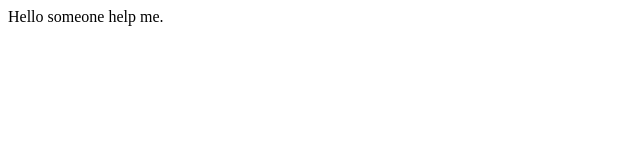
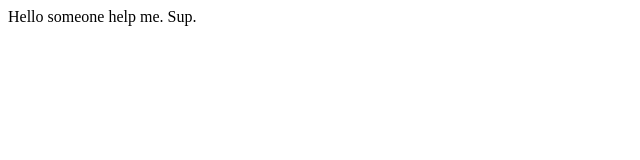
Before and after one commit to CodeTheMuffin/CodeTheMuffin.github.io, a plain HTML site: page index.html in a window 1280 px wide. Shown: the full height of the page, 0-640 px from the left. Drawn offline with Linux system fonts and the light colour scheme.

Commit message:
Update index.html

```diff
--- a/index.html
+++ b/index.html
@@ -3,6 +3,7 @@
 Hello someone help me.
   <applet code="SimpleApplet.class" width="200" height="50">
     </applet>
+  Sup.
 
 </body>
 
```
